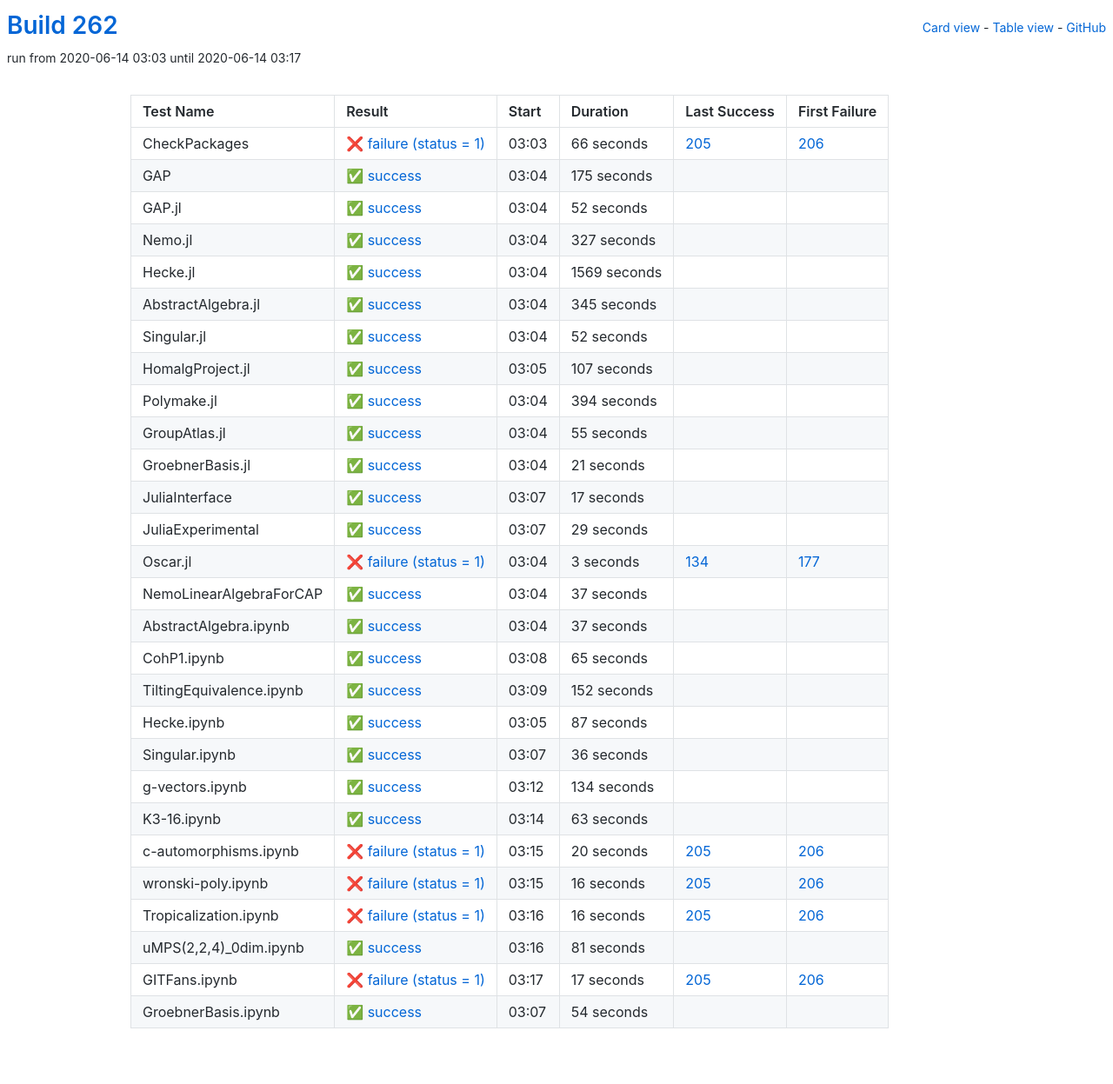
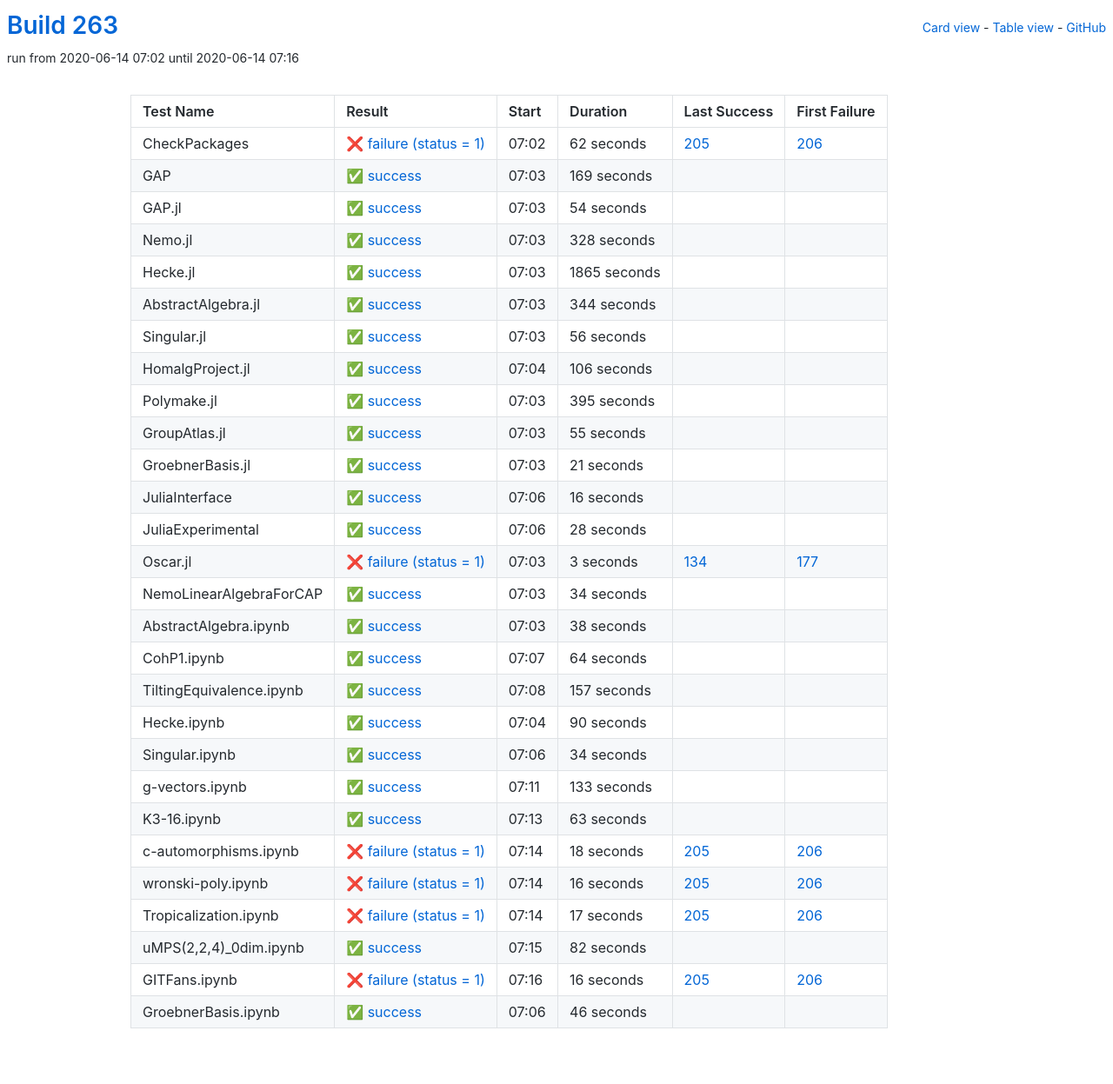
Before and after one commit to oscar-system/oscar-ci-status-stable, a Jekyll site: the page built from table.html, in a window 1280 px wide. Shown: the whole page at 87% size. Built offline with Jekyll 4.4.1, drawn with Linux system fonts in a browser that asks for light colours.

Commit message:
Build #263

```diff
--- a/_data/ci.yml
+++ b/_data/ci.yml
@@ -1,6 +1,6 @@
 ---
-build: 262
-build_url: https://oscarci.mathematik.uni-kl.de/job/oscar-stable/262/
+build: 263
+build_url: https://oscarci.mathematik.uni-kl.de/job/oscar-stable/263/
 job: oscar-stable
 organization: oscar-system
 repo: oscar-ci-status-stable
@@ -8,116 +8,116 @@ repourl: https://github.com/oscar-system/oscar-ci-status-stable
 tests:
 - name: CheckPackages
   id: checkpackages
-  log: https://oscarci.mathematik.uni-kl.de/job/oscar-stable/262/artifact/logs/build-262/CheckPackages.log
-  start: 2020-06-14 03:03
+  log: https://oscarci.mathematik.uni-kl.de/job/oscar-stable/263/artifact/logs/build-263/CheckPackages.log
+  start: 2020-06-14 07:02
   success: false
   exitcode: 1
   status: failure
-  duration: 66
+  duration: 62
   last_success: 205
   last_success_url: https://oscarci.mathematik.uni-kl.de/job/oscar-stable/205/
   first_failure: 206
   first_failure_url: https://oscarci.mathematik.uni-kl.de/job/oscar-stable/206/
 - name: GAP
   id: gap
-  log: https://oscarci.mathematik.uni-kl.de/job/oscar-stable/262/artifact/logs/build-262/GAP.log
-  start: 2020-06-14 03:04
+  log: https://oscarci.mathematik.uni-kl.de/job/oscar-stable/263/artifact/logs/build-263/GAP.log
+  start: 2020-06-14 07:03
   success: true
   exitcode: 0
   status: success
-  duration: 175
+  duration: 169
   last_success: false
   last_success_url:
   first_failure: false
   first_failure_url:
 - name: GAP.jl
   id: gap-jl
-  log: https://oscarci.mathematik.uni-kl.de/job/oscar-stable/262/artifact/logs/build-262/GAP.jl.log
-  start: 2020-06-14 03:04
+  log: https://oscarci.mathematik.uni-kl.de/job/oscar-stable/263/artifact/logs/build-263/GAP.jl.log
+  start: 2020-06-14 07:03
   success: true
   exitcode: 0
   status: success
-  duration: 52
+  duration: 54
   last_success: false
   last_success_url:
   first_failure: false
   first_failure_url:
 - name: Nemo.jl
   id: nemo-jl
-  log: https://oscarci.mathematik.uni-kl.de/job/oscar-stable/262/artifact/logs/build-262/Nemo.jl.log
-  start: 2020-06-14 03:04
+  log: https://oscarci.mathematik.uni-kl.de/job/oscar-stable/263/artifact/logs/build-263/Nemo.jl.log
+  start: 2020-06-14 07:03
   success: true
   exitcode: 0
   status: success
-  duration: 327
+  duration: 328
   last_success: false
   last_success_url:
   first_failure: false
   first_failure_url:
 - name: Hecke.jl
   id: hecke-jl
-  log: https://oscarci.mathematik.uni-kl.de/job/oscar-stable/262/artifact/logs/build-262/Hecke.jl.log
-  start: 2020-06-14 03:04
+  log: https://oscarci.mathematik.uni-kl.de/job/oscar-stable/263/artifact/logs/build-263/Hecke.jl.log
+  start: 2020-06-14 07:03
   success: true
   exitcode: 0
   status: success
-  duration: 1569
+  duration: 1865
   last_success: false
   last_success_url:
   first_failure: false
   first_failure_url:
 - name: AbstractAlgebra.jl
   id: abstractalgebra-jl
-  log: https://oscarci.mathematik.uni-kl.de/job/oscar-stable/262/artifact/logs/build-262/AbstractAlgebra.jl.log
-  start: 2020-06-14 03:04
+  log: https://oscarci.mathematik.uni-kl.de/job/oscar-stable/263/artifact/logs/build-263/AbstractAlgebra.jl.log
+  start: 2020-06-14 07:03
   success: true
   exitcode: 0
   status: success
-  duration: 345
+  duration: 344
   last_success: false
   last_success_url:
   first_failure: false
   first_failure_url:
 - name: Singular.jl
   id: singular-jl
-  log: https://oscarci.mathematik.uni-kl.de/job/oscar-stable/262/artifact/logs/build-262/Singular.jl.log
-  start: 2020-06-14 03:04
+  log: https://oscarci.mathematik.uni-kl.de/job/oscar-stable/263/artifact/logs/build-263/Singular.jl.log
+  start: 2020-06-14 07:03
   success: true
   exitcode: 0
   status: success
-  duration: 52
+  duration: 56
   last_success: false
   last_success_url:
   first_failure: false
   first_failure_url:
 - name: HomalgProject.jl
   id: homalgproject-jl
-  log: https://oscarci.mathematik.uni-kl.de/job/oscar-stable/262/artifact/logs/build-262/HomalgProject.jl.log
-  start: 2020-06-14 03:05
+  log: https://oscarci.mathematik.uni-kl.de/job/oscar-stable/263/artifact/logs/build-263/HomalgProject.jl.log
+  start: 2020-06-14 07:04
   success: true
   exitcode: 0
   status: success
-  duration: 107
+  duration: 106
   last_success: false
   last_success_url:
   first_failure: false
   first_failure_url:
 - name: Polymake.jl
   id: polymake-jl
-  log: https://oscarci.mathematik.uni-kl.de/job/oscar-stable/262/artifact/logs/build-262/Polymake.jl.log
-  start: 2020-06-14 03:04
+  log: https://oscarci.mathematik.uni-kl.de/job/oscar-stable/263/artifact/logs/build-263/Polymake.jl.log
+  start: 2020-06-14 07:03
   success: true
   exitcode: 0
   status: success
-  duration: 394
+  duration: 395
   last_success: false
   last_success_url:
   first_failure: false
   first_failure_url:
 - name: GroupAtlas.jl
   id: groupatlas-jl
-  log: https://oscarci.mathematik.uni-kl.de/job/oscar-stable/262/artifact/logs/build-262/GroupAtlas.jl.log
-  start: 2020-06-14 03:04
+  log: https://oscarci.mathematik.uni-kl.de/job/oscar-stable/263/artifact/logs/build-263/GroupAtlas.jl.log
+  start: 2020-06-14 07:03
   success: true
   exitcode: 0
   status: success
@@ -128,8 +128,8 @@ tests:
   first_failure_url:
 - name: GroebnerBasis.jl
   id: groebnerbasis-jl
-  log: https://oscarci.mathematik.uni-kl.de/job/oscar-stable/262/artifact/logs/build-262/GroebnerBasis.jl.log
-  start: 2020-06-14 03:04
+  log: https://oscarci.mathematik.uni-kl.de/job/oscar-stable/263/artifact/logs/build-263/GroebnerBasis.jl.log
+  start: 2020-06-14 07:03
   success: true
   exitcode: 0
   status: success
@@ -140,32 +140,32 @@ tests:
   first_failure_url:
 - name: JuliaInterface
   id: juliainterface
-  log: https://oscarci.mathematik.uni-kl.de/job/oscar-stable/262/artifact/logs/build-262/JuliaInterface.log
-  start: 2020-06-14 03:07
+  log: https://oscarci.mathematik.uni-kl.de/job/oscar-stable/263/artifact/logs/build-263/JuliaInterface.log
+  start: 2020-06-14 07:06
   success: true
   exitcode: 0
   status: success
-  duration: 17
+  duration: 16
   last_success: false
   last_success_url:
   first_failure: false
   first_failure_url:
 - name: JuliaExperimental
   id: juliaexperimental
-  log: https://oscarci.mathematik.uni-kl.de/job/oscar-stable/262/artifact/logs/build-262/JuliaExperimental.log
-  start: 2020-06-14 03:07
+  log: https://oscarci.mathematik.uni-kl.de/job/oscar-stable/263/artifact/logs/build-263/JuliaExperimental.log
+  start: 2020-06-14 07:06
   success: true
   exitcode: 0
   status: success
-  duration: 29
+  duration: 28
   last_success: false
   last_success_url:
   first_failure: false
   first_failure_url:
 - name: Oscar.jl
   id: oscar-jl
-  log: https://oscarci.mathematik.uni-kl.de/job/oscar-stable/262/artifact/logs/build-262/Oscar.jl.log
-  start: 2020-06-14 03:04
+  log: https://oscarci.mathematik.uni-kl.de/job/oscar-stable/263/artifact/logs/build-263/Oscar.jl.log
+  start: 2020-06-14 07:03
   success: false
   exitcode: 1
   status: failure
@@ -176,92 +176,92 @@ tests:
   first_failure_url: https://oscarci.mathematik.uni-kl.de/job/oscar-stable/177/
 - name: NemoLinearAlgebraForCAP
   id: nemolinearalgebraforcap
-  log: https://oscarci.mathematik.uni-kl.de/job/oscar-stable/262/artifact/logs/build-262/NemoLinearAlgebraForCAP.log
-  start: 2020-06-14 03:04
+  log: https://oscarci.mathematik.uni-kl.de/job/oscar-stable/263/artifact/logs/build-263/NemoLinearAlgebraForCAP.log
+  start: 2020-06-14 07:03
   success: true
   exitcode: 0
   status: success
-  duration: 37
+  duration: 34
   last_success: false
   last_success_url:
   first_failure: false
   first_failure_url:
 - name: AbstractAlgebra.ipynb
   id: abstractalgebra-ipynb
-  log: https://oscarci.mathematik.uni-kl.de/job/oscar-stable/262/artifact/logs/build-262/AbstractAlgebra.ipynb.log
-  start: 2020-06-14 03:04
+  log: https://oscarci.mathematik.uni-kl.de/job/oscar-stable/263/artifact/logs/build-263/AbstractAlgebra.ipynb.log
+  start: 2020-06-14 07:03
   success: true
   exitcode: 0
   status: success
-  duration: 37
+  duration: 38
   last_success: false
   last_success_url:
   first_failure: false
   first_failure_url:
 - name: CohP1.ipynb
   id: cohp1-ipynb
-  log: https://oscarci.mathematik.uni-kl.de/job/oscar-stable/262/artifact/logs/build-262/CohP1.ipynb.log
-  start: 2020-06-14 03:08
+  log: https://oscarci.mathematik.uni-kl.de/job/oscar-stable/263/artifact/logs/build-263/CohP1.ipynb.log
+  start: 2020-06-14 07:07
   success: true
   exitcode: 0
   status: success
-  duration: 65
+  duration: 64
   last_success: false
   last_success_url:
   first_failure: false
   first_failure_url:
 - name: TiltingEquivalence.ipynb
   id: tiltingequivalence-ipynb
-  log: https://oscarci.mathematik.uni-kl.de/job/oscar-stable/262/artifact/logs/build-262/TiltingEquivalence.ipynb.log
-  start: 2020-06-14 03:09
+  log: https://oscarci.mathematik.uni-kl.de/job/oscar-stable/263/artifact/logs/build-263/TiltingEquivalence.ipynb.log
+  start: 2020-06-14 07:08
   success: true
   exitcode: 0
   status: success
-  duration: 152
+  duration: 157
   last_success: false
   last_success_url:
   first_failure: false
   first_failure_url:
 - name: Hecke.ipynb
   id: hecke-ipynb
-  log: https://oscarci.mathematik.uni-kl.de/job/oscar-stable/262/artifact/logs/build-262/Hecke.ipynb.log
-  start: 2020-06-14 03:05
+  log: https://oscarci.mathematik.uni-kl.de/job/oscar-stable/263/artifact/logs/build-263/Hecke.ipynb.log
+  start: 2020-06-14 07:04
   success: true
   exitcode: 0
   status: success
-  duration: 87
+  duration: 90
   last_success: false
   last_success_url:
   first_failure: false
   first_failure_url:
 - name: Singular.ipynb
   id: singular-ipynb
-  log: https://oscarci.mathematik.uni-kl.de/job/oscar-stable/262/artifact/logs/build-262/Singular.ipynb.log
-  start: 2020-06-14 03:07
+  log: https://oscarci.mathematik.uni-kl.de/job/oscar-stable/263/artifact/logs/build-263/Singular.ipynb.log
+  start: 2020-06-14 07:06
   success: true
   exitcode: 0
   status: success
-  duration: 36
+  duration: 34
   last_success: false
   last_success_url:
   first_failure: false
   first_failure_url:
 - name: g-vectors.ipynb
   id: g-vectors-ipynb
-  log: https://oscarci.mathematik.uni-kl.de/job/oscar-stable/262/artifact/logs/build-262/g-vectors.ipynb.log
-  start: 2020-06-14 03:12
+  log: https://oscarci.mathematik.uni-kl.de/job/oscar-stable/263/artifact/logs/build-263/g-vectors.ipynb.log
+  start: 2020-06-14 07:11
   success: true
   exitcode: 0
   status: success
-  duration: 134
+  duration: 133
   last_success: false
   last_success_url:
   first_failure: false
   first_failure_url:
 - name: K3-16.ipynb
   id: k3-16-ipynb
-  log: https://oscarci.mathematik.uni-kl.de/job/oscar-stable/262/artifact/logs/build-262/K3-16.ipynb.log
-  start: 2020-06-14 03:14
+  log: https://oscarci.mathematik.uni-kl.de/job/oscar-stable/263/artifact/logs/build-263/K3-16.ipynb.log
+  start: 2020-06-14 07:13
   success: true
   exitcode: 0
   status: success
@@ -272,20 +272,20 @@ tests:
   first_failure_url:
 - name: c-automorphisms.ipynb
   id: c-automorphisms-ipynb
-  log: https://oscarci.mathematik.uni-kl.de/job/oscar-stable/262/artifact/logs/build-262/c-automorphisms.ipynb.log
-  start: 2020-06-14 03:15
+  log: https://oscarci.mathematik.uni-kl.de/job/oscar-stable/263/artifact/logs/build-263/c-automorphisms.ipynb.log
+  start: 2020-06-14 07:14
   success: false
   exitcode: 1
   status: failure
-  duration: 20
+  duration: 18
   last_success: 205
   last_success_url: https://oscarci.mathematik.uni-kl.de/job/oscar-stable/205/
   first_failure: 206
   first_failure_url: https://oscarci.mathematik.uni-kl.de/job/oscar-stable/206/
 - name: wronski-poly.ipynb
   id: wronski-poly-ipynb
-  log: https://oscarci.mathematik.uni-kl.de/job/oscar-stable/262/artifact/logs/build-262/wronski-poly.ipynb.log
-  start: 2020-06-14 03:15
+  log: https://oscarci.mathematik.uni-kl.de/job/oscar-stable/263/artifact/logs/build-263/wronski-poly.ipynb.log
+  start: 2020-06-14 07:14
   success: false
   exitcode: 1
   status: failure
@@ -296,8 +296,32 @@ tests:
   first_failure_url: https://oscarci.mathematik.uni-kl.de/job/oscar-stable/206/
 - name: Tropicalization.ipynb
   id: tropicalization-ipynb
-  log: https://oscarci.mathematik.uni-kl.de/job/oscar-stable/262/artifact/logs/build-262/Tropicalization.ipynb.log
-  start: 2020-06-14 03:16
+  log: https://oscarci.mathematik.uni-kl.de/job/oscar-stable/263/artifact/logs/build-263/Tropicalization.ipynb.log
+  start: 2020-06-14 07:14
+  success: false
+  exitcode: 1
+  status: failure
+  duration: 17
+  last_success: 205
+  last_success_url: https://oscarci.mathematik.uni-kl.de/job/oscar-stable/205/
+  first_failure: 206
+  first_failure_url: https://oscarci.mathematik.uni-kl.de/job/oscar-stable/206/
+- name: uMPS(2,2,4)_0dim.ipynb
+  id: umps-2-2-4-0dim-ipynb
+  log: https://oscarci.mathematik.uni-kl.de/job/oscar-stable/263/artifact/logs/build-263/uMPS-2-2-4-_0dim.ipynb.log
+  start: 2020-06-14 07:15
+  success: true
+  exitcode: 0
+  status: success
+  duration: 82
+  last_success: false
+  last_success_url:
+  first_failure: false
+  first_failure_url:
+- name: GITFans.ipynb
+  id: gitfans-ipynb
+  log: https://oscarci.mathematik.uni-kl.de/job/oscar-stable/263/artifact/logs/build-263/GITFans.ipynb.log
+  start: 2020-06-14 07:16
   success: false
   exitcode: 1
   status: failure
@@ -306,39 +330,15 @@ tests:
   last_success_url: https://oscarci.mathematik.uni-kl.de/job/oscar-stable/205/
   first_failure: 206
   first_failure_url: https://oscarci.mathematik.uni-kl.de/job/oscar-stable/206/
-- name: uMPS(2,2,4)_0dim.ipynb
-  id: umps-2-2-4-0dim-ipynb
-  log: https://oscarci.mathematik.uni-kl.de/job/oscar-stable/262/artifact/logs/build-262/uMPS-2-2-4-_0dim.ipynb.log
-  start: 2020-06-14 03:16
+- name: GroebnerBasis.ipynb
+  id: groebnerbasis-ipynb
+  log: https://oscarci.mathematik.uni-kl.de/job/oscar-stable/263/artifact/logs/build-263/GroebnerBasis.ipynb.log
+  start: 2020-06-14 07:06
   success: true
   exitcode: 0
   status: success
-  duration: 81
+  duration: 46
   last_success: false
   last_success_url:
   first_failure: false
   first_failure_url:
-- name: GITFans.ipynb
-  id: gitfans-ipynb
-  log: https://oscarci.mathematik.uni-kl.de/job/oscar-stable/262/artifact/logs/build-262/GITFans.ipynb.log
-  start: 2020-06-14 03:17
-  success: false
-  exitcode: 1
-  status: failure
-  duration: 17
-  last_success: 205
-  last_success_url: https://oscarci.mathematik.uni-kl.de/job/oscar-stable/205/
-  first_failure: 206
-  first_failure_url: https://oscarci.mathematik.uni-kl.de/job/oscar-stable/206/
-- name: GroebnerBasis.ipynb
-  id: groebnerbasis-ipynb
-  log: https://oscarci.mathematik.uni-kl.de/job/oscar-stable/262/artifact/logs/build-262/GroebnerBasis.ipynb.log
-  start: 2020-06-14 03:07
-  success: true
-  exitcode: 0
-  status: success
-  duration: 54
-  last_success: false
-  last_success_url:
-  first_failure: false
-  first_failure_url:
```
Also changed, not shown: README.md.
